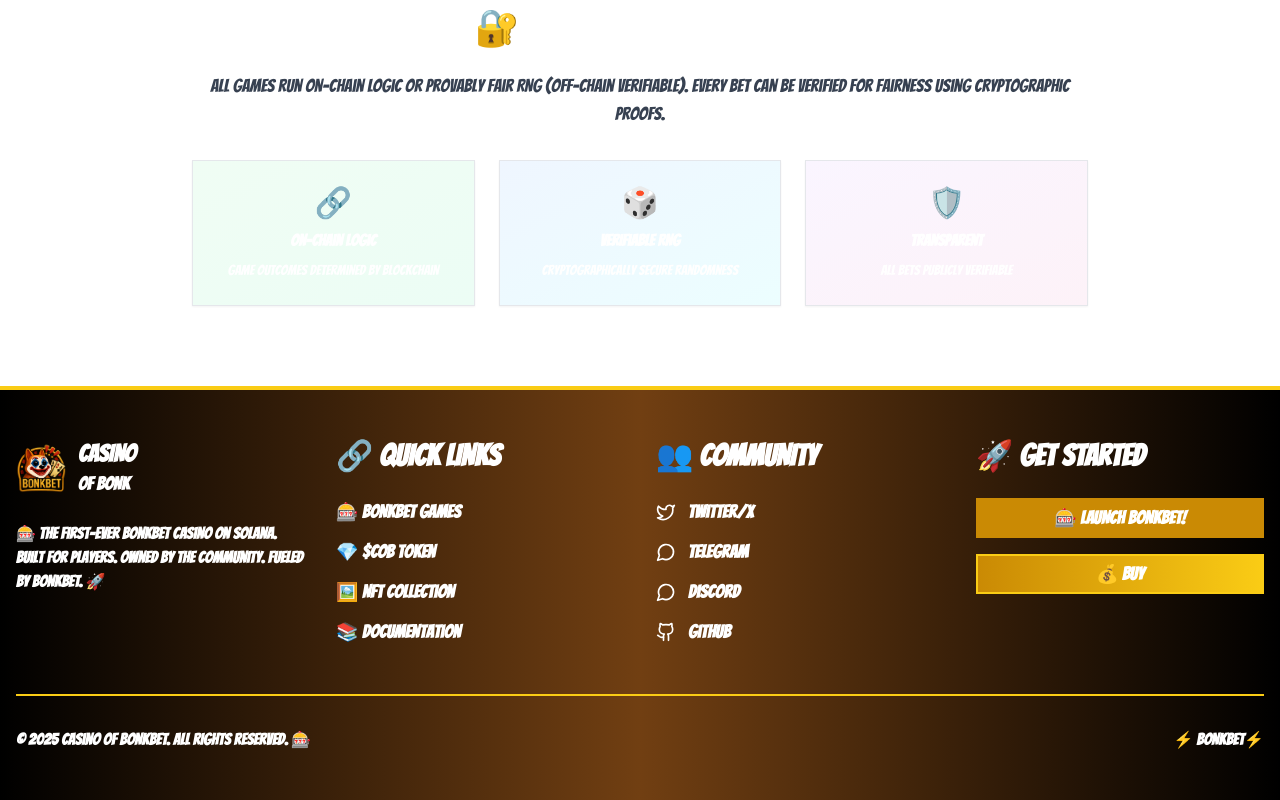
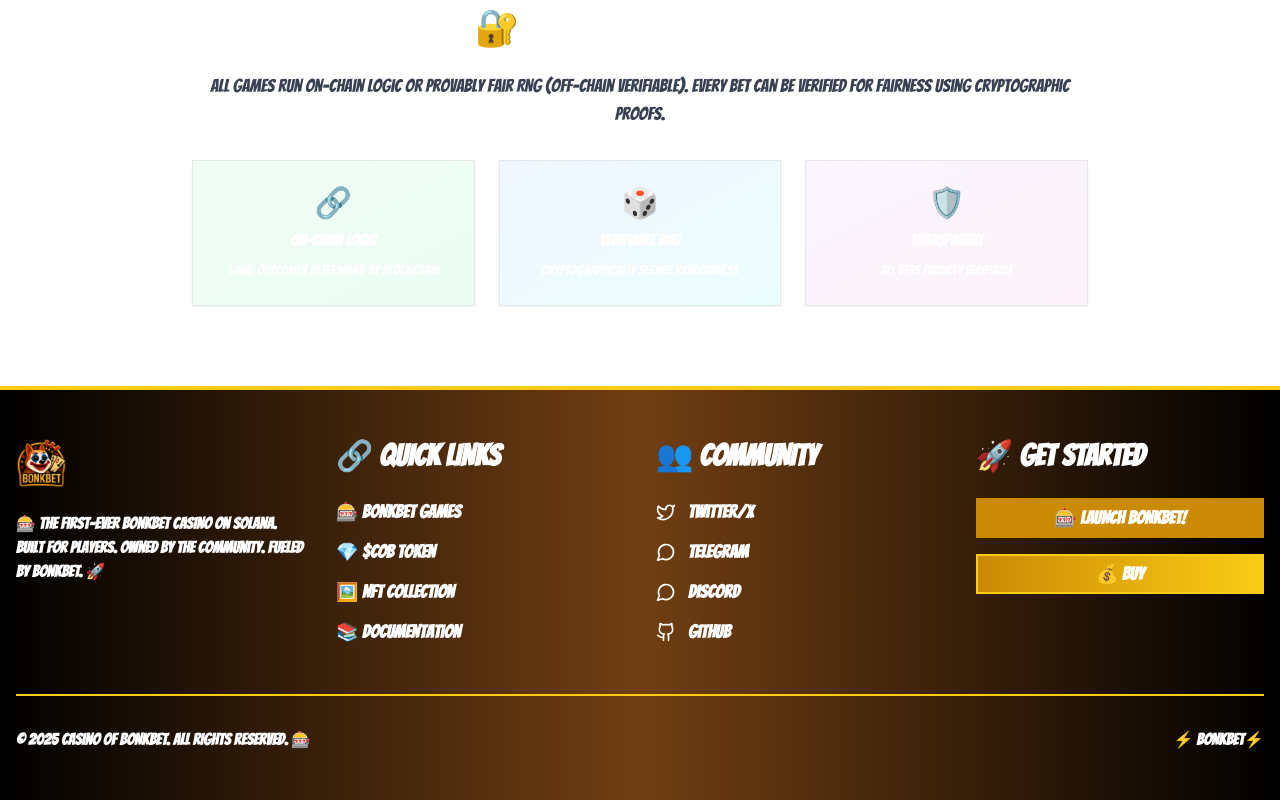
Before and after one commit to Goshen-Digital-Group/bonkbet-landingpage, a Next.js app: page /casino in a window 1280 px wide. Shown: the part 1693-2493 px from the top of the page. Built offline with nearby package versions, Linux system fonts and the light colour scheme.

Commit message:
Update footer.tsx

```diff
--- a/components/footer.tsx
+++ b/components/footer.tsx
@@ -13,15 +13,12 @@ export function Footer() {
             <div className="flex items-center gap-3 mb-6">
               <Image
                 src="/images/BONKBET.png"
-                alt="Casino of Bonk"
+                alt="BONKBET"
                 width={50}
                 height={50}
                 className="spin-slow hover:scale-110"
               />
-              <div className="flex flex-col">
-                <span className="font-black text-2xl text-white font-bangers">CASINO</span>
-                <span className="font-black text-lg text-white font-bangers">OF BONK</span>
-              </div>
+
             </div>
             <p className="text-white text-base font-bold font-bangers">
               🎰 The first-ever Bonkbet Casino on Solana. Built for players. Owned by the community. Fueled by BONKBET.
```
